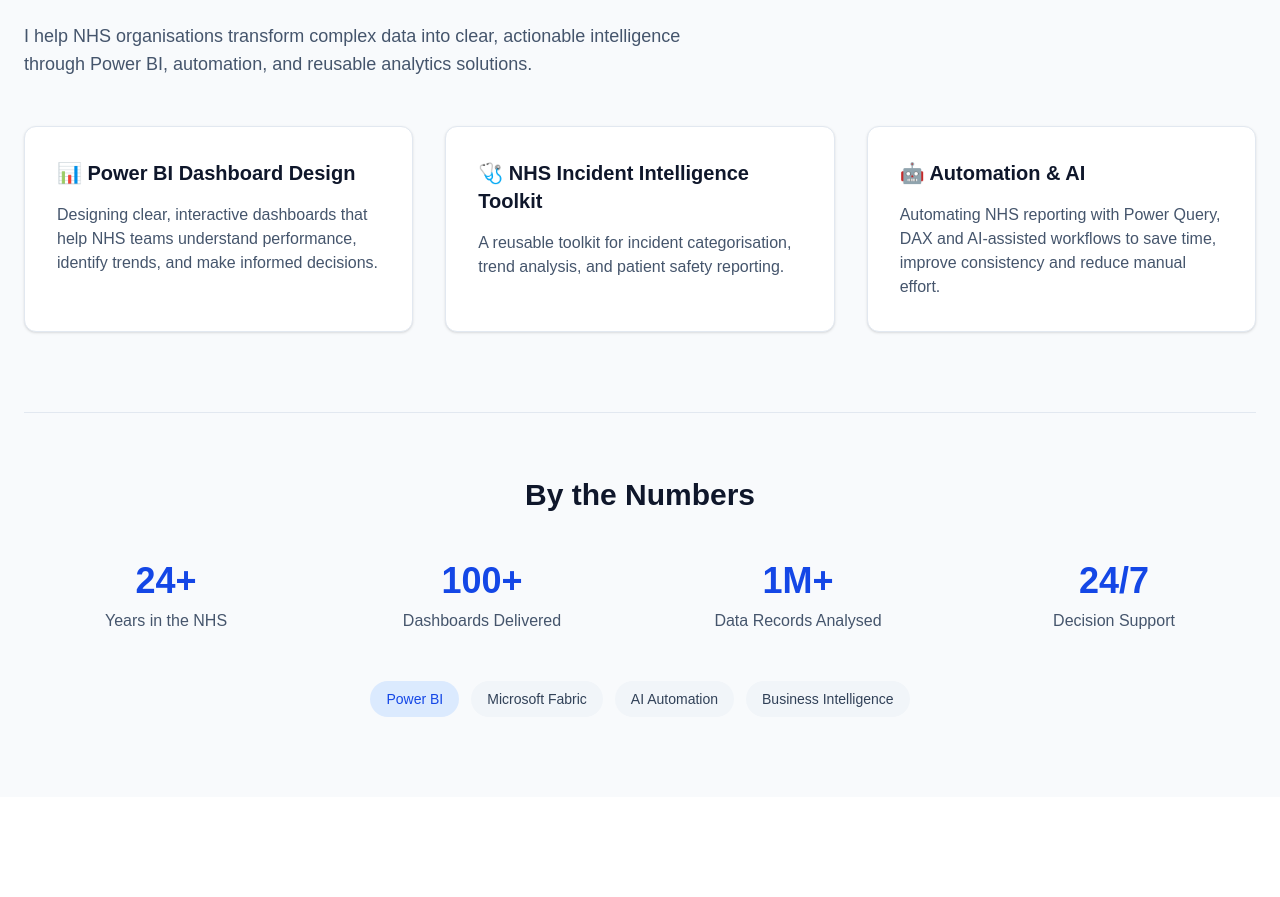
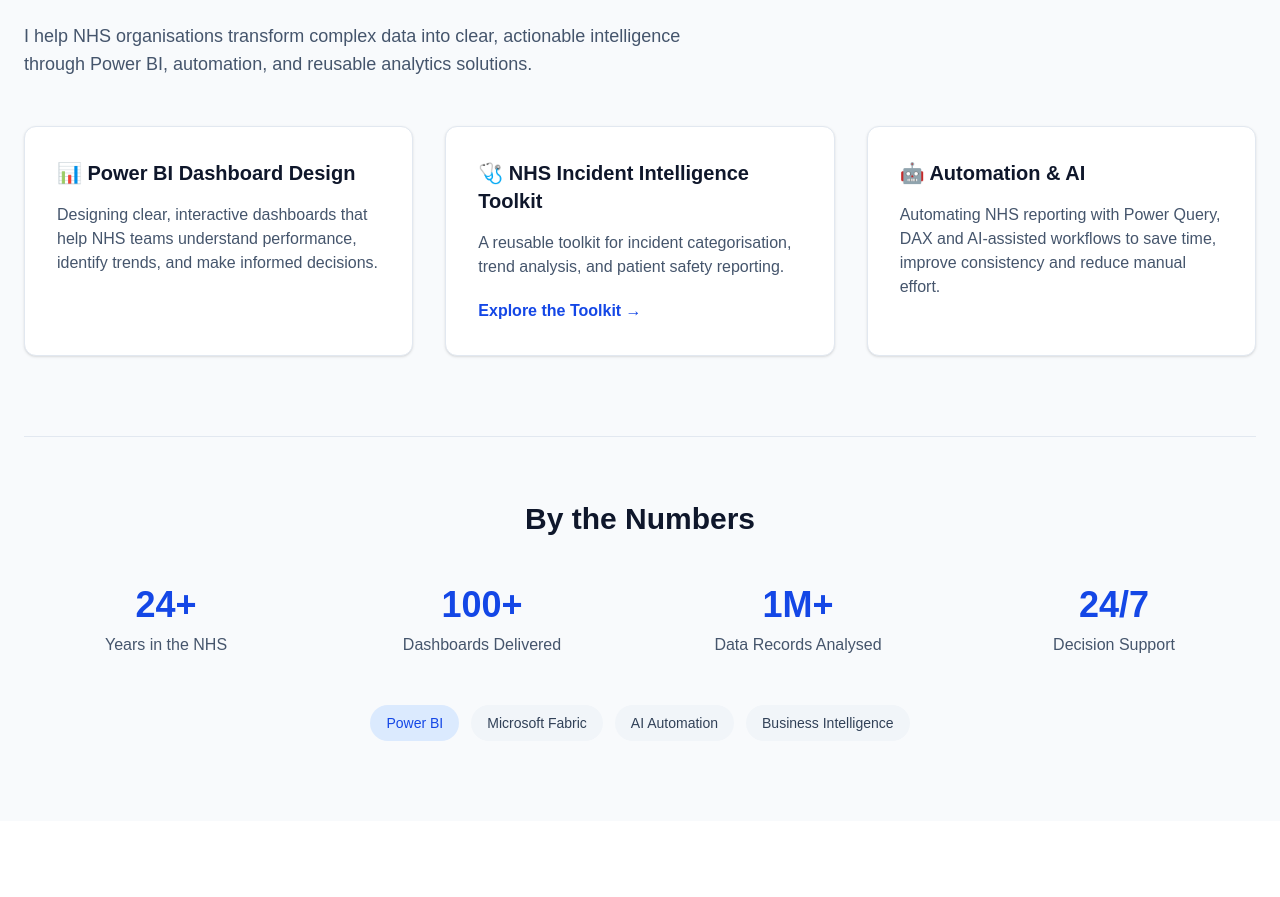
Before and after one commit to 24Mark8/templatecanvasiq, a Next.js app: page / in a window 1280 px wide. Shown: the part 787-1684 px from the top of the page. Built offline with nearby package versions, Linux system fonts and the light colour scheme.

Commit message:
Update page.tsx

```diff
--- a/app/page.tsx
+++ b/app/page.tsx
@@ -66,13 +66,23 @@ export default function Home() {
               </p>
             </div>
 
-            <div className="flex flex-col rounded-xl border border-slate-200 bg-white p-8 shadow-sm hover:-translate-y-1 hover:shadow-lg transition">
-              <h3 className="text-xl font-bold text-slate-900">🩺 NHS Incident Intelligence Toolkit</h3>
-              <p className="mt-4 text-slate-600">
-                A reusable toolkit for incident categorisation, trend analysis, and patient safety
-                reporting.
-              </p>
-            </div>
+            <Link
+  href="/toolkit"
+  className="flex flex-col rounded-xl border border-slate-200 bg-white p-8 shadow-sm hover:-translate-y-1 hover:shadow-lg hover:border-blue-500 transition"
+>
+  <h3 className="text-xl font-bold text-slate-900">
+    🩺 NHS Incident Intelligence Toolkit
+  </h3>
+
+  <p className="mt-4 text-slate-600">
+    A reusable toolkit for incident categorisation, trend analysis, and patient safety
+    reporting.
+  </p>
+
+  <p className="mt-5 font-semibold text-blue-700">
+    Explore the Toolkit →
+  </p>
+</Link>
 
             <div className="flex flex-col rounded-xl border border-slate-200 bg-white p-8 shadow-sm hover:-translate-y-1 hover:shadow-lg transition">
               <h3 className="text-xl font-bold text-slate-900">🤖 Automation & AI</h3>
```
